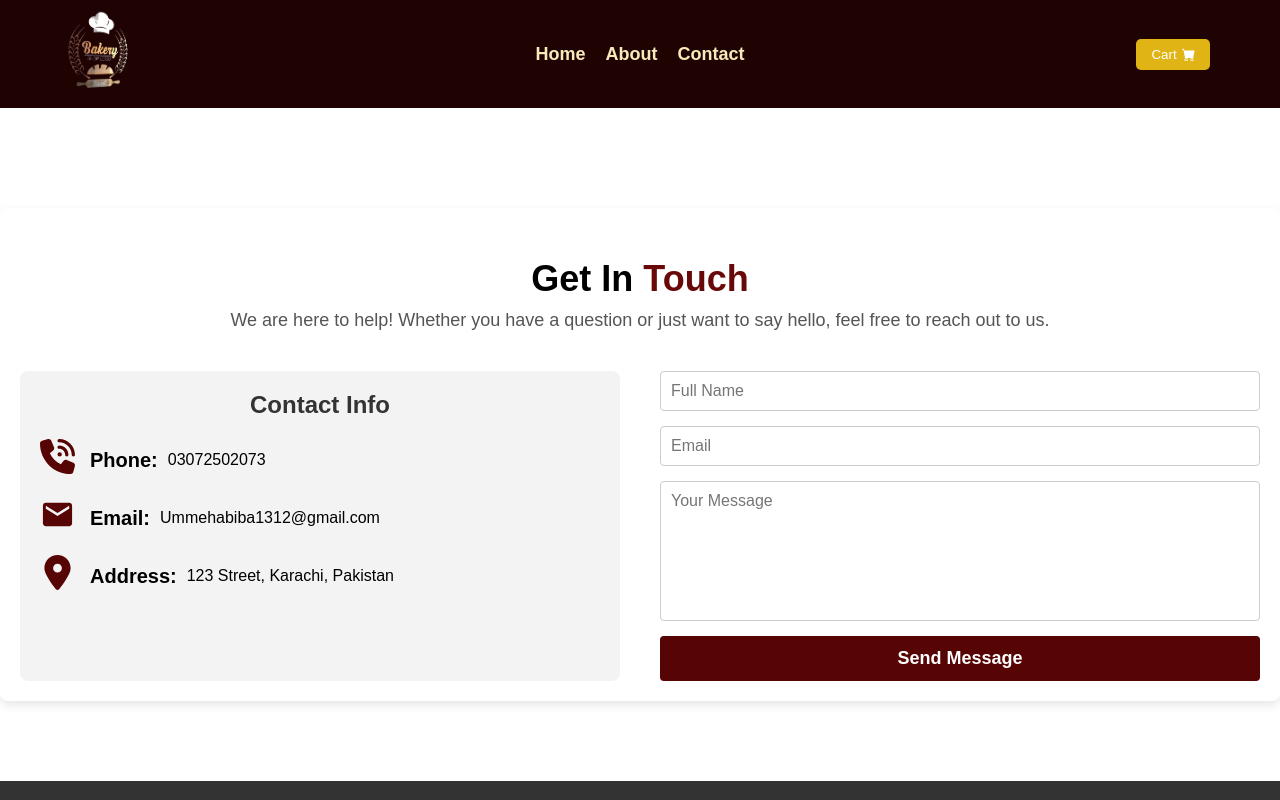
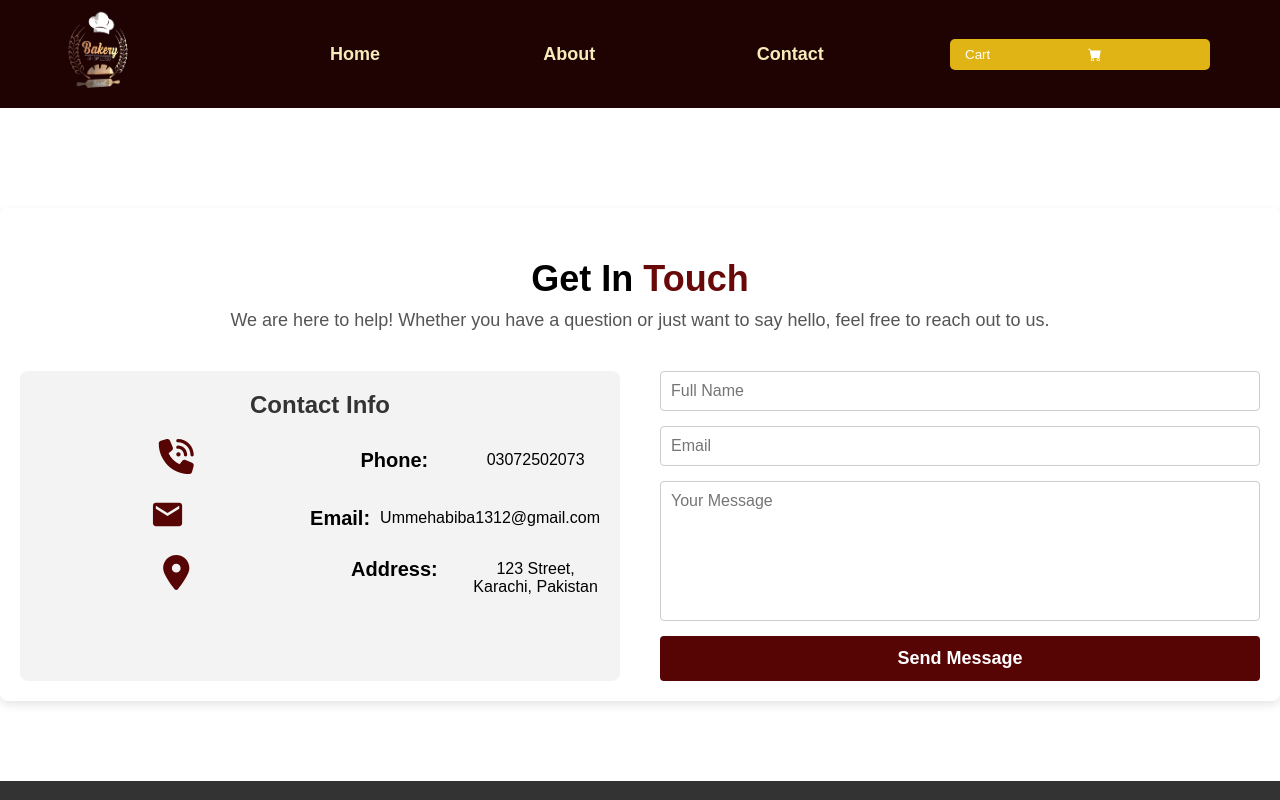
Before and after one commit to UmmeHabiba1312/bakery-website, a Next.js app: page /contact in a window 1280 px wide. Shown: the top 800 px of the page. Built offline with nearby package versions, Linux system fonts and the light colour scheme.

Commit message:
Update contact.css

```diff
--- a/src/app/contact/contact.css
+++ b/src/app/contact/contact.css
@@ -3,6 +3,10 @@
     padding: 0;
     box-sizing: border-box;
     font-family: Arial, sans-serif;
+     max-width: 1536px;
+        margin-left: auto;
+    margin-right: auto;
+    width:100%;
 }
 
 
```
